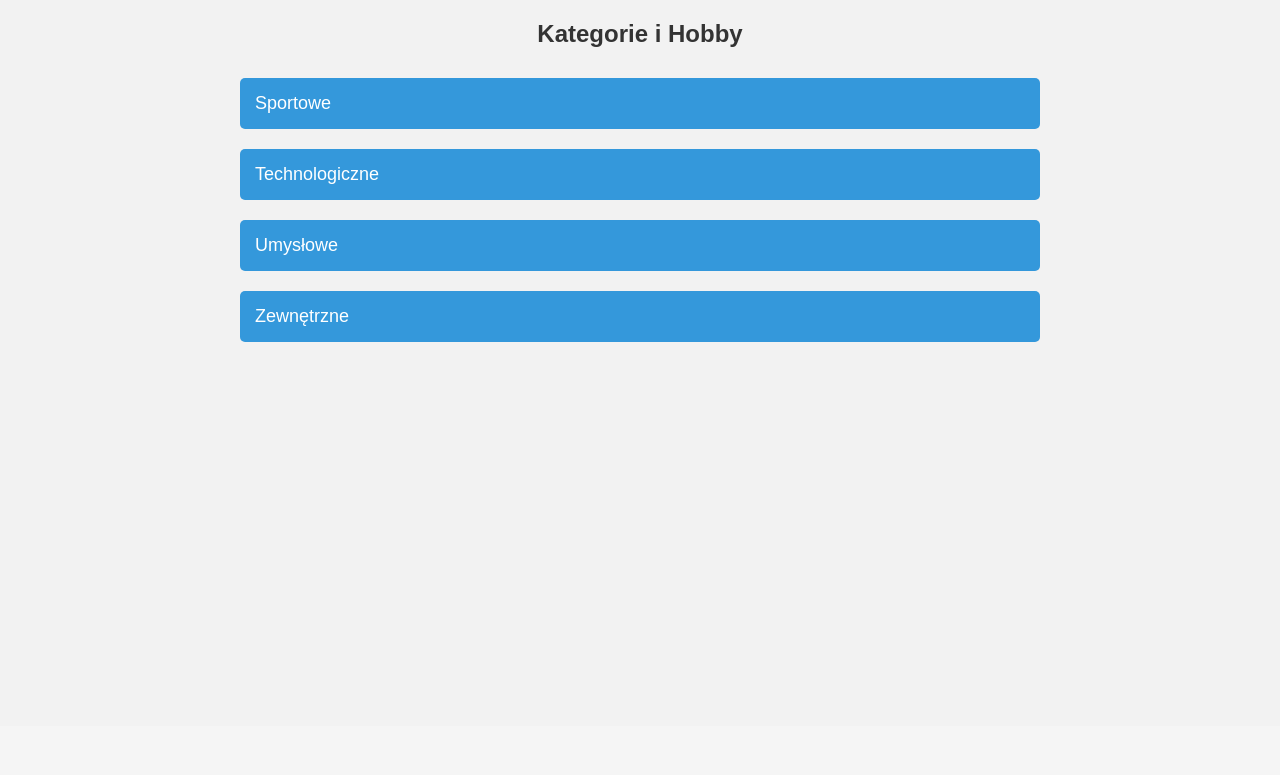
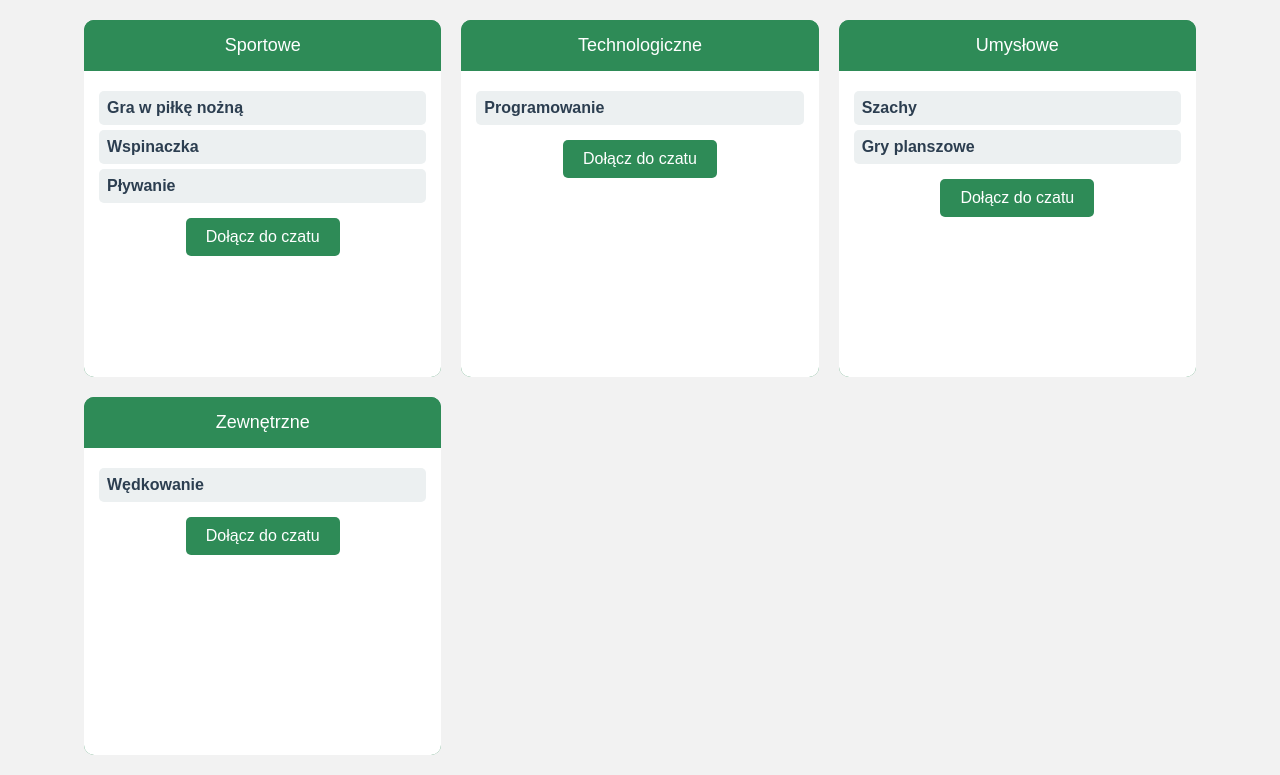
Before and after one commit to olimo54323/BIT_Festival_2024, a Flask app: page /categories in a window 1280 px wide. Shown: the part 74-849 px from the top of the page. Before the commit the page ends 416 px from the top, so only its background shows below. Run offline with Flask 3, Linux system fonts and the light colour scheme; data comes from the database, SQL or seed files in the repository; parts of the project's set-up code (start-up, migrations or seed data) failed here and were passed over.

Commit message:
poprawione categories

```diff
--- a/static/css/categories.css
+++ b/static/css/categories.css
@@ -90,47 +90,58 @@ h1 {
     font-size: 24px;
     color: #333;
     margin: 20px 0;
+    text-align: center;
+    width: 100%;
 }
 
-/* Kategoria jako panel */
-.accordion {
-    background-color: #3498db;
-    color: white;
-    cursor: pointer;
-    padding: 15px;
-    text-align: left;
-    border: none;
-    outline: none;
-    font-size: 18px;
-    width: 80%;
-    max-width: 800px;
-    margin: 10px auto;
-    border-radius: 5px;
-    transition: background-color 0.3s ease;
+/* Container dla kategorii */
+.categories-container {
+    display: grid;
+    grid-template-columns: repeat(3, 1fr);
+    gap: 20px;
+    width: 90%;
+    max-width: 1200px;
+    margin: 0 auto;
+    padding: 20px;
 }
 
-.accordion:hover {
-    background-color: #2980b9;
+/* Kategoria jako kwadrat */
+.category-item {
+    aspect-ratio: 1;
+    background-color: #2e8b57;
+    border-radius: 10px;
+    overflow: hidden;
+    position: relative;
+    cursor: pointer;
+    transition: transform 0.3s ease, box-shadow 0.3s ease;
 }
 
-.accordion.active {
-    background-color: #1f6ea5;
+.category-item:hover {
+    transform: translateY(-5px);
+    box-shadow: 0 5px 15px rgba(0, 0, 0, 0.2);
 }
 
+/* Nagłówek kategorii */
+.category-header {
+    background-color: #2e8b57;
+    color: white;
+    padding: 15px;
+    font-size: 18px;
+    text-align: center;
+}
+
+/* Panel z hobby */
 .panel {
     background-color: #ffffff;
-    max-height: 0;
-    overflow: hidden;
-    transition: max-height 0.3s ease-out;
-    padding-left: 15px;
-    border-radius: 0 0 5px 5px;
-    box-shadow: 0 2px 8px rgba(0, 0, 0, 0.1);
+    padding: 15px;
+    height: calc(100% - 50px);
+    overflow-y: auto;
 }
 
 .panel ul {
     list-style-type: none;
-    padding: 10px 0;
     margin: 0;
+    padding: 0;
 }
 
 .panel ul li {
@@ -142,26 +153,26 @@ h1 {
 }
 
 .panel ul li:hover {
-    background-color: #3498db;
-    color: #fff;
+    background-color: #2e8b57;
 }
 
 .panel ul li a {
     text-decoration: none;
     color: #2c3e50;
     font-weight: bold;
+    display: block;
 }
 
-.panel ul li a:hover {
+.panel ul li:hover a {
     color: #ffffff;
 }
 
 /* Przycisk czatu */
-.panel .chat-button {
-    display: inline-block;
-    margin-top: 15px;
+.chat-button {
+    display: block;
+    margin: 15px auto 0;
     padding: 10px 20px;
-    background-color: #3498db;
+    background-color: #2e8b57;
     color: white;
     border: none;
     border-radius: 5px;
@@ -169,13 +180,20 @@ h1 {
     cursor: pointer;
     text-align: center;
     text-decoration: none;
+    width: fit-content;
 }
 
-.panel .chat-button:hover {
-    background-color: #2980b9;
+.chat-button:hover {
+    background-color: #2fac65;
 }
 
 /* Responsywność */
+@media (max-width: 1024px) {
+    .categories-container {
+        grid-template-columns: repeat(2, 1fr);
+    }
+}
+
 @media (max-width: 768px) {
     header {
         flex-direction: column;
@@ -191,11 +209,11 @@ h1 {
         gap: 10px;
     }
 
+    .categories-container {
+        grid-template-columns: 1fr;
+    }
+
     h1 {
         font-size: 20px;
     }
-
-    .accordion {
-        width: 90%;
-    }
 }
--- a/templates/categories.html
+++ b/templates/categories.html
@@ -41,9 +41,12 @@
             </a>
         </div>
     </header>
-    <h1>Kategorie i Hobby</h1>
+    <div class="categories-container">
         {% for category in categories %}
-    <button class="accordion">{{ category.category }}</button>
+        <div class="category-item">
+            <div class="category-header">
+                {{ category.category }}
+            </div>
             <div class="panel">
                 <ul>
                     {% for hobby in category.hobbies %}
@@ -54,6 +57,7 @@
                 </ul>
                 <a href="{{ url_for('chat_room', room_id=category.category_id) }}" class="chat-button">Dołącz do czatu</a>
             </div>
+        </div>
         {% endfor %}
-</body>
+    </div>
 </html>
```
Lines whose indentation alone changed are shown as unchanged.
